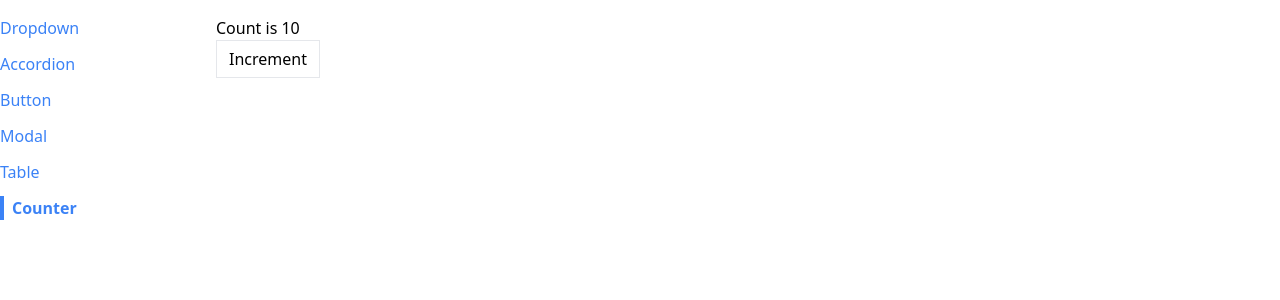
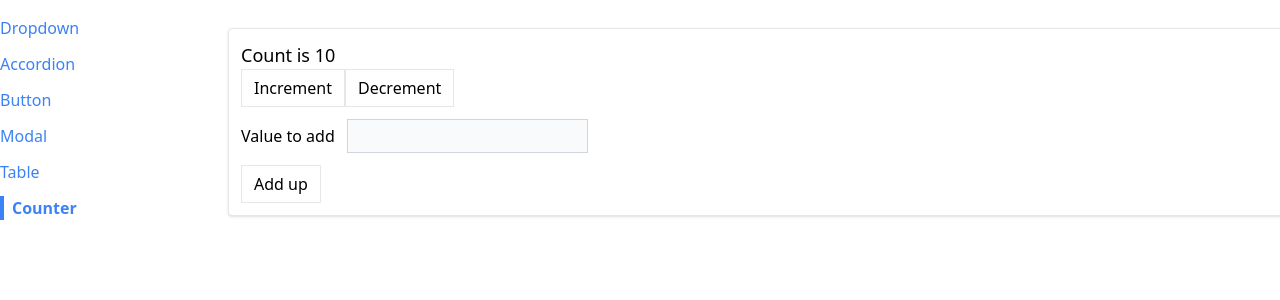
Before and after one commit to Laleh-S/react-components, a React (Create React App) app: page /counter in a window 1280 px wide. Shown: the top 300 px of the page. Built offline with nearby package versions, Linux system fonts and the light colour scheme.

Commit message:
Reducers

```diff
--- a/src/components/Panel.js
+++ b/src/components/Panel.js
@@ -1,4 +1,4 @@
-// reusable presentation components:
+// Reusable Presentation Components:
 // 1- Create a new component that shows a handful of JSX elements.
 // 2- Make sure the component accepts + uses the "children" prop.
 // 3- Allow extra classNames to be passed in + merge them.
--- a/src/pages/CounterPage.js
+++ b/src/pages/CounterPage.js
@@ -1,16 +1,161 @@
 
+//! ①
+// I we put our cursor to the right hand side of the zero inside our input box and then press delete, we get "NAN". That is what
+// happens when we try to call parseInt() and pass in an empty string. When we hit the delete key, we are attempting to set the
+// value of the input to be an empty string. We then call parseInt() on an empty string and we end up getting back "NAN". If we
+// tried to add "NAN" to our count piece of state then count is also gonna turn into "NAN". We solve this by addin "|| 0" to the
+// end of parseInt(). This means if we get back "NAN" that is a falsey value and instead of NAN we will asign zero to eventValue.
+
+//! ② NOTE:
+// Whenever we submit a form, the browser by default is going to try to submit the form to a backend server and we usually
+// never want that default behavior. To avoid this we call "event.preventDefault()"
+
+
+//! useReducer:
+// useReducer is an alternative to useState. useReducer is most useful whenever we have multiple pieces of state that are very
+// closely related to each other. It's also useful whenever we have some state where the future value of that state depends upon
+// the current state. Example: We have both these cases in "Countepage" component.
+// In "useReducer", all states needed for the whole component are combined together and defined in a single object.
+
+//! Reducer:
+// First argument: called "state". It is going to be whatever the current state of our component is that is being maintained by
+// that reducer.
+
+// Second argument: by convention called "action". The value of "action" is whatever we passed into dispatch as a first argument
+// only. we call dispatch anytime we want to update our state.
+
+
+//! What happens when we call dispatch() to update our state ???
+// When we call dispatch(), React is going to find the "reducer" function that we defined and passed as a first argument inside
+// "useReducer". So whenever we call dispatch React will find the reducer function and run it. When reducer function is executed,
+// the first argument refered to as "state" is going to be whatever the current state of your component is that is being maintained
+// by that reducer. so in our case here is going to be an object with "count" and "valueToAdd".
+// Second argument: by convention is usually called "action". The value of "action" is going to be whatever we passed into dispatch.
+// When you call dispatch, you can pass in no arguments, If we provide no argument, then the "action" is gonna be undefined.
+// If we ever want to pass something into "dispatch" we have to always pass it in as the first argument otherwise
+// is completely ignored.
+
+//! IMPORTANT NOTE about updating our state inside an "eventHandler":
+// Whenever we want to update our states. We're going to "dispatch()" an object that has a "type" that is gonna be a string, and if
+// we need to communicate any data along, we're going to place it in the "payload" property.
+
+//! IMPORTANT NOTE about updating our state inside the "reducer":
+
+//! Modifying states
+// When we want to modify state, we will call dispatch and ALWAYS pass in an "action" object.
+// The "action" object will always have a "type" that is a string. This tells the "reducer" what state update it needs to make.
+// If we need to comunicate some data to the "reducer", it will be placed on the "playload" property of the action object.
+
+
+import { useReducer } from "react";
 import Button from "../components/Button"
-import useCounter from "../hooks/use-counter";
+import Panel from "../components/Panel"
+
+// Prevents typos and error will be thrown if we made a typo. All caps is a comunity convention indicating these are action types.
+const INCREMENT_COUNT = "increment";
+const SET_VALUE_TO_ADD = "change-value-to-add";
+const DECREMENT_COUNT = "decrement";
+const ADD_VALUE_TO_COUNT = "add_value_to_count";
+
+// Whatever we return insie reducer will be our new state. if we return nothing, then our state will be undefined.
+// to update our state, create and obj and copy paste all the keys and values using ...state then update everyting inside the obj
+const reducer = (state, action) => {
+    switch (action.type) {
+        case INCREMENT_COUNT: // if action.type is === IINCREMENT_COUNT then run the following code
+            return {
+                ...state, // retun a new obj, copy paste all the properties of our curent state with updated value for count
+                count: state.count + 1
+            }
+        case DECREMENT_COUNT:
+            return {
+                ...state,
+                count: state.count - 1
+            }
+        case SET_VALUE_TO_ADD: // if action.type is === SET_VALUE_TO_ADD then run the following code
+            return {
+                ...state,
+                valueToAdd: action.payload
+            }
+            case ADD_VALUE_TO_COUNT: // if action.type is === SET_VALUE_TO_ADD then run the following code
+            return {
+                ...state,
+                count: state.count + state.valueToAdd,
+                valueToAdd: 0 // reset valueToAdd back to 0
+            }
+        default: // if there is no match, return state
+            return state;  // MUST always return the current state. if we return nothing, then our state will be undefined.
+    };
+};
+
 
 function CounterPage ({ initialCount }) {
-    const { count, increment } = useCounter(initialCount) // destrcturing the returned count and handleClick
+    // if we add any argument to "dispatch" it will show up as a second argument in "reducer".
+    const [state, dispatch] = useReducer(reducer, { // <- we add "reducer" function as our first argument.
+        count: initialCount, // initial value for count
+        valueToAdd: 0 // initial value for valueToAdd
+    });
+    console.log(state)
+
+    // ☵☵☵☵☵☵☵ INCREMENT ☵☵☵☵☵☵☵
+    // ☵☵☵☵☵☵☵☵☵☵☵☵☵☵☵☵☵☵☵☵☵
+    const increment = () => {
+        dispatch({
+            type: INCREMENT_COUNT,
+        });
+    };
+
+    // ☵☵☵☵☵☵☵ DECREMENT ☵☵☵☵☵☵☵
+    // ☵☵☵☵☵☵☵☵☵☵☵☵☵☵☵☵☵☵☵☵☵
+    const decrement = () => {
+        dispatch({
+            type: DECREMENT_COUNT,
+        });
+    };
+
+
+    // ☵☵☵☵☵☵☵ Handle Change When user types inside input ☵☵☵☵☵☵☵
+    // ☵☵☵☵☵☵☵☵☵☵☵☵☵☵☵☵☵☵☵☵☵☵☵☵☵☵☵☵☵☵☵☵☵☵☵☵☵☵☵☵☵☵☵
+    // Whenever the "handleChange" is called it is called with an "event" object.
+    // "event.target.value" will tell us what the current value or whatever a user just typed into that input is.
+    // Turn our event into an integer by wrapping it with parseInt(), for decimal use parseFloat()
+    const handleChange = (event) => {
+        const eventValue = parseInt(event.target.value) || 0 ;  //! ①
+        // Whenever user types inside the input, we need to change our state.
+        dispatch({
+            type: SET_VALUE_TO_ADD,
+            payload: eventValue
+        });
+    };
+
+
+    // ☵☵☵☵☵☵☵ Form Submition event handler ☵☵☵☵☵☵☵
+    // ☵☵☵☵☵☵☵☵☵☵☵☵☵☵☵☵☵☵☵☵☵☵☵☵☵☵☵☵☵☵☵☵☵☵
+    const handleSubmit = (event) => {
+        event.preventDefault();
+        dispatch ({
+            type: ADD_VALUE_TO_COUNT,
+        });
+    };
+
     return (
-        <div>
-            <h1>Count is {count}</h1>
-            <Button onClick={increment}>
-                Increment
-            </Button>
-        </div>
+        <Panel className="m-3">
+            <h1 className="text-lg">Count is {state.count}</h1>
+            <div className="flex flex-row">
+                <Button onClick={increment}> Increment </Button>
+                <Button onClick={decrement}> Decrement </Button>
+            </div>
+            <form onSubmit={handleSubmit}>
+                <label>Value to add</label>
+                {/* type="number" -> makes sure the user can only type numbers into the input */}
+                <input
+                    value={state.valueToAdd || ""} // Means dont use the default 0 value of our state and use "" instead.
+                    onChange={handleChange}
+                    type="number" // <- Make sure that a user can only type numbers into this input.
+                    className="p-1 m-3 bg-gray-50 border border-gray-300"
+                />
+                <Button> Add up </Button>
+            </form>
+        </Panel>
     );
 };
 
```
Also changed, not shown: src/components/Button.js (+7 -4 lines), src/components/Dropdown.js (+12 -6 lines).
